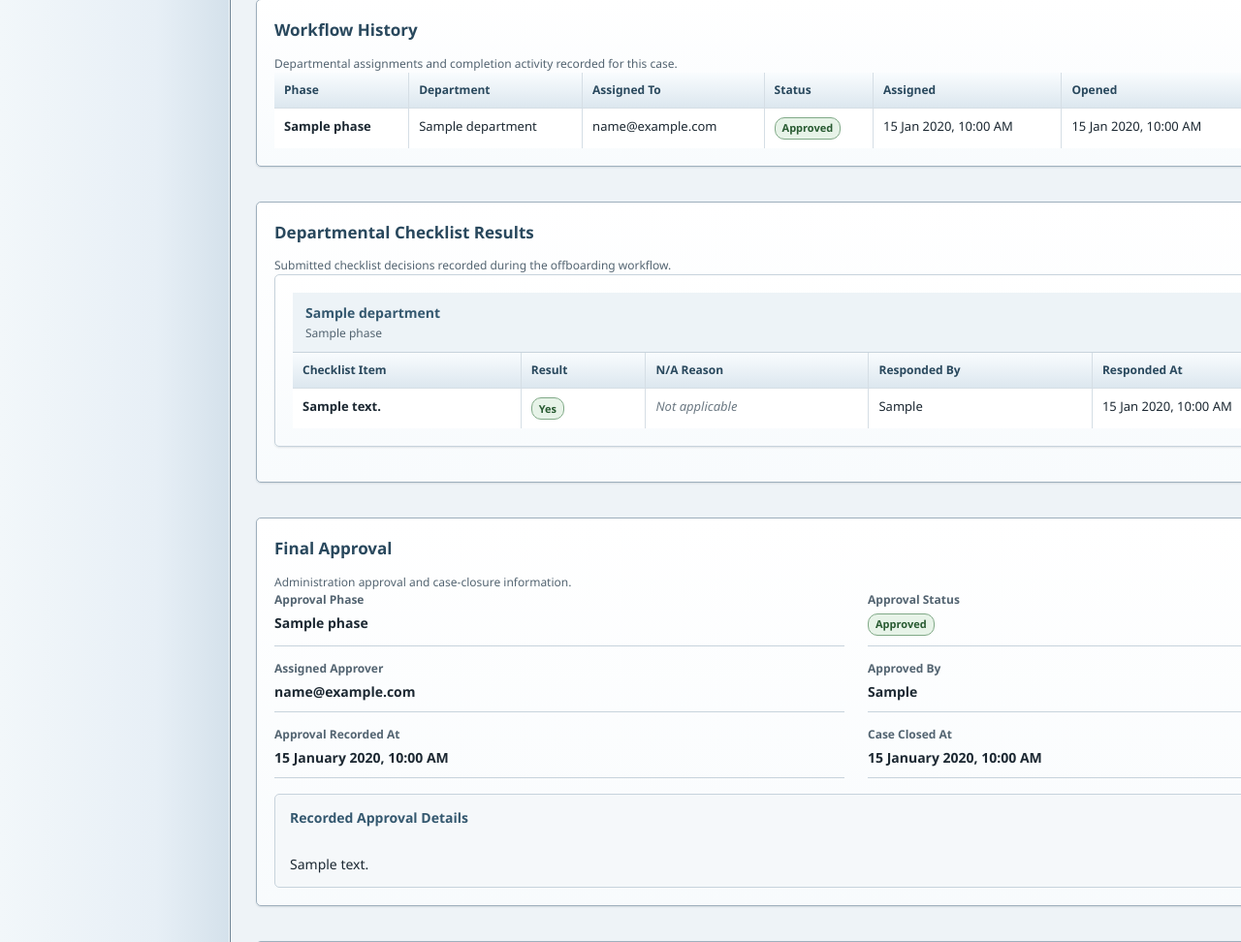
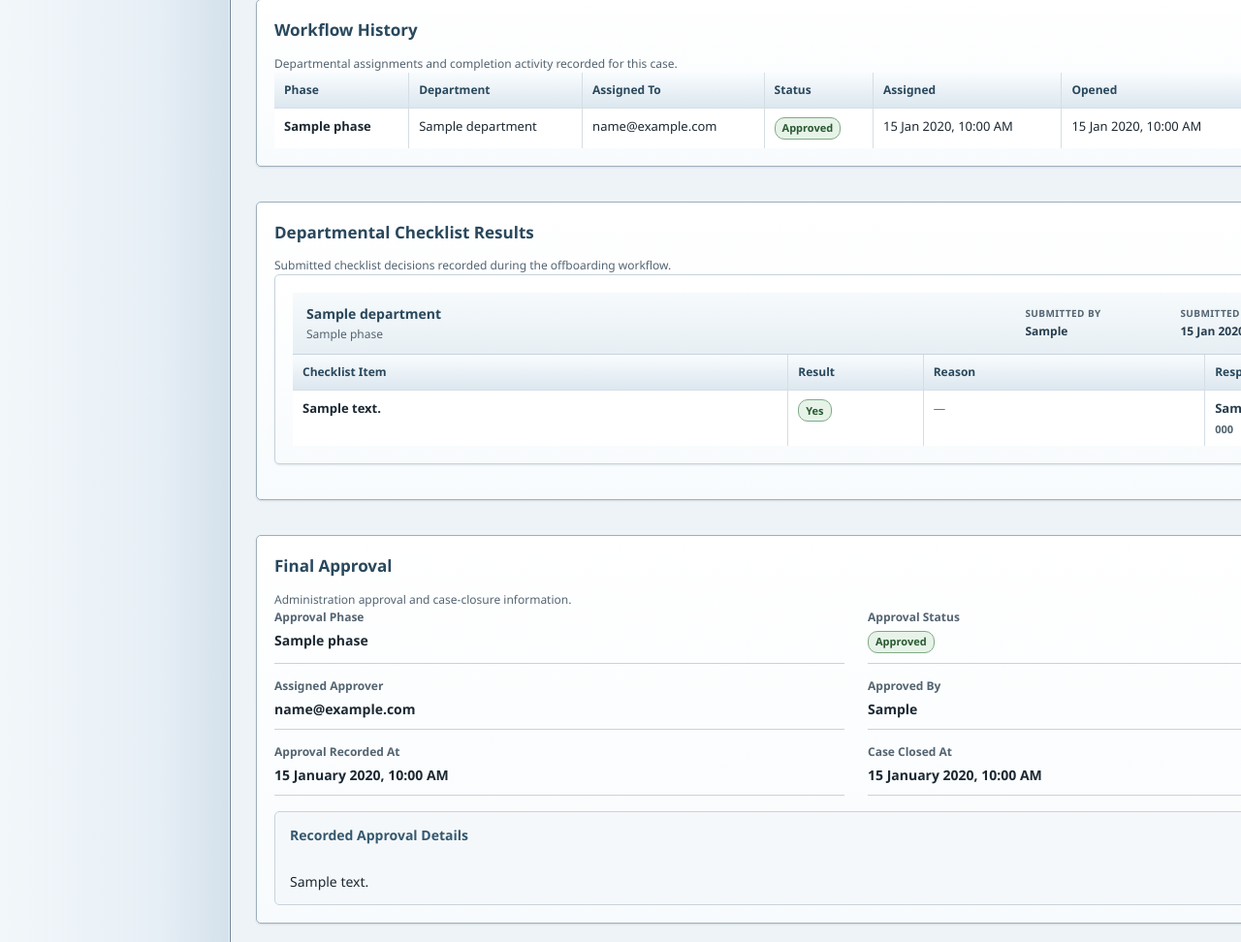
Before and after one commit to SyedOkashaShoaib/Off-boarding-workflow-automation, a Flask app: template app/templates/cases/detail.html in a window 1280 px wide. Shown: the part 1151-2123 px from the top of the page at 97% size. Run offline with Flask 3, Linux system fonts and the light colour scheme; the template is opened without the code that fills it: most values are stand-ins (such as "Sample title", 1, 10 or a date in 2020).

Commit message:
Add new response type to case deatils page

```diff
--- a/app/static/css/pages/cases.css
+++ b/app/static/css/pages/cases.css
@@ -480,13 +480,33 @@
 
 .checklist-record { overflow: hidden; border: 1px solid var(--border-light); border-radius: var(--radius-medium); }
 
-.checklist-record__heading { display: flex; align-items: center; justify-content: space-between; gap: 16px; padding: 10px 13px; background: #edf3f7; border-bottom: 1px solid var(--border-light); }
+.checklist-record__heading { display: grid; grid-template-columns: minmax(180px, 1fr) auto auto; align-items: center; gap: 16px 24px; padding: 11px 14px; background: linear-gradient( to bottom, #f6fafc, #e7eff4 ); border-bottom: 1px solid var(--border-light); }
 
-.checklist-record__heading h3 { margin: 0; font-size: 14px; }
+.checklist-record__identity { min-width: 0; }
 
-.checklist-record__heading p { margin: 2px 0 0; color: var(--text-secondary); font-size: 12px; }
+.checklist-record__identity h3 { margin: 0; color: #29465a; font-size: 14px; }
 
-.checklist-record-table { min-width: 950px; }
+.checklist-record__identity p { margin: 2px 0 0; color: var(--text-secondary); font-size: 12px; }
+
+.checklist-record__metadata { display: grid; grid-template-columns: repeat(2, minmax(140px, auto)); gap: 8px 20px; margin: 0; }
+
+.checklist-record__metadata > div { min-width: 0; }
+
+.checklist-record__metadata dt { color: var(--text-secondary); font-size: 10px; font-weight: 700; letter-spacing: 0.04em; text-transform: uppercase; }
+
+.checklist-record__metadata dd { max-width: 260px; margin: 2px 0 0; overflow-wrap: anywhere; color: #263d4d; font-size: 12px; font-weight: 600; }
+
+.checklist-record__heading > .register-status { justify-self: end; }
+
+.checklist-record-table { width: 100%; min-width: 920px; table-layout: fixed; }
+
+.checklist-record-table__item-column { width: 44%; }
+
+.checklist-record-table__result-column { width: 12%; }
+
+.checklist-record-table__reason-column { width: 25%; }
+
+.checklist-record-table__employee-column { width: 19%; }
 
 .checklist-item-section { display: block; margin-bottom: 3px; color: var(--text-secondary); font-size: 11px; font-weight: 600; }
 
@@ -494,7 +514,19 @@
 
 .checklist-result--yes { color: var(--success-text); background: var(--success-background); border-color: var(--success-border); }
 
+.checklist-result--no { color: var(--error-text); background: var(--error-background); border-color: var(--error-border); }
+
 .checklist-result--not_applicable { color: #536471; background: #eef2f4; border-color: #aab6be; }
+
+.checklist-reason-cell { vertical-align: top; }
+
+.checklist-reason-text { display: block; white-space: pre-line; overflow-wrap: anywhere; line-height: 1.45; }
+
+.checklist-responsible-employee { vertical-align: top; overflow-wrap: anywhere; }
+
+.checklist-responsible-employee__name { display: block; color: #263d4d; }
+
+.checklist-responsible-employee__code { display: block; margin-top: 3px; color: var(--text-secondary); font-size: 11px; font-weight: 600; }
 
 .approval-record { margin-top: 16px; padding: 13px 15px; background: #f5f8fa; border: 1px solid var(--border-light); border-radius: var(--radius-medium); }
 
--- a/app/templates/cases/detail.html
+++ b/app/templates/cases/detail.html
@@ -100,6 +100,7 @@
 
 {% set response_status_labels = {
 "YES": "Yes",
+"NO" : "No",
 "NOT_APPLICABLE": "Not Applicable"
 } %}
 
@@ -599,24 +600,60 @@
             {% for task in record.tasks %}
 
             {% if not task.phase.is_final_approval and task.responses %}
-
+            {% set submission_response =
+            task.responses | first %}
+            {% set submission_time =
+            (task.submitted_at or submission_response.responded_at) %}
             {% set checklist_state.has_responses = true %}
 
             <section class="checklist-record">
 
                 <div class="checklist-record__heading">
 
-                    <div>
+                    <div class="checklist-record__identity">
                         <h3>{{ task.phase.department.name }}</h3>
                         <p>{{ task.phase.name }}</p>
                     </div>
 
+
+                    <dl class="checklist-record__metadata">
+
+                        <div>
+                            <dt>Submitted by</dt>
+
+                            <dd>
+                                {{
+                                submission_response.responded_by
+                                or task.assigned_to_email
+                                or "Not recorded"
+                                }}
+                            </dd>
+                        </div>
+
+
+                        <div>
+                            <dt>Submitted at</dt>
+
+                            <dd>
+                                {% if submission_time %}
+                                {{
+                                submission_time.strftime(
+                                "%d %b %Y, %I:%M %p"
+                                )
+                                }}
+                                {% else %}
+                                Not recorded
+                                {% endif %}
+                            </dd>
+                        </div>
+
+                    </dl>
+
+
                     <span class="
         register-status
         register-status--task
-                                    register-status--{{
-                                        task.status | lower
-                                    }}
+        register-status--{{ task.status | lower }}
     ">
                         {{
                         task_status_labels.get(
@@ -637,13 +674,19 @@
     checklist-record-table
 ">
 
+                        <colgroup>
+                            <col class="checklist-record-table__item-column">
+                            <col class="checklist-record-table__result-column">
+                            <col class="checklist-record-table__reason-column">
+                            <col class="checklist-record-table__employee-column">
+                        </colgroup>
+
                         <thead>
                             <tr>
                                 <th scope="col">Checklist Item</th>
                                 <th scope="col">Result</th>
-                                <th scope="col">N/A Reason</th>
-                                <th scope="col">Responded By</th>
-                                <th scope="col">Responded At</th>
+                                <th scope="col">Reason</th>
+                                <th scope="col">Responsible Employee</th>
                             </tr>
                         </thead>
 
@@ -655,13 +698,21 @@
                             )
                             %}
 
+                            {% set reason_text = (
+                            response.response_reason
+                            | default("", true)
+                            | trim
+                            ) %}
+
+                            {% set responsible_employee = (
+                            response.responsible_employee
+                            ) %}
+
                             <tr>
 
                                 <td>
                                     {% if response.checklist_item.section %}
-                                    <span class="
-                                                            checklist-item-section
-                                                        ">
+                                    <span class="checklist-item-section">
                                         {{
                                         response
                                         .checklist_item
@@ -679,12 +730,12 @@
                                     </strong>
                                 </td>
 
+
                                 <td>
                                     <span class="
                         checklist-result
                         checklist-result--{{
-                                                            response
-                                                            .response_status
+                            response.response_status
                             | lower
                         }}
                     ">
@@ -699,37 +750,62 @@
                                     </span>
                                 </td>
 
-                                <td>
-                                    {% if response.response_status
-                                    == "NOT_APPLICABLE"
-                                    %}
+
+                                <td class="checklist-reason-cell">
+
+                                    {% if response.response_status == "YES" %}
+
+                                    <span class="table-empty-value" aria-label="No reason required"
+                                        title="No reason required">
+                                        &mdash;
+                                    </span>
+
+                                    {% elif reason_text %}
+
+                                    <span class="checklist-reason-text">
+                                        {{ reason_text }}
+                                    </span>
+
+                                    {% else %}
+
+                                    <span class="table-empty-value">
+                                        Not recorded
+                                    </span>
+
+                                    {% endif %}
+
+                                </td>
+
+
+                                <td class="checklist-responsible-employee">
+
+                                    {% if responsible_employee %}
+
+                                    <strong class="
+                                checklist-responsible-employee__name
+                            ">
+                                        {{ responsible_employee.full_name }}
+                                    </strong>
+
+                                    {% if responsible_employee.employee_code %}
+                                    <span class="
+                                    checklist-responsible-employee__code
+                                ">
                                         {{
-                                    response
-                                    .not_applicable_reason
-                                    or "No reason recorded"
+                                        responsible_employee
+                                        .employee_code
                                         }}
-                                    {% else %}
-                                    <span class="
-                                                            table-empty-value
-                                                        ">
-                                        Not applicable
                                     </span>
                                     {% endif %}
-                                </td>
 
-                                <td>
-                                    {{
-                                    response.responded_by
-                                    or "Not recorded"
-                                    }}
-                                </td>
+                                    {% else %}
 
-                                <td>
-                                    {{
-                                    response.responded_at.strftime(
-                                    "%d %b %Y, %I:%M %p"
-                                    )
-                                    }}
+                                    <span class="table-empty-value">
+                                        Not recorded
+                                    </span>
+
+                                    {% endif %}
+
                                 </td>
 
                             </tr>
```
Also changed, not shown: other parts of app/static/css/pages/cases.css (+51 -1 lines). Lines whose indentation alone changed are shown as unchanged.
